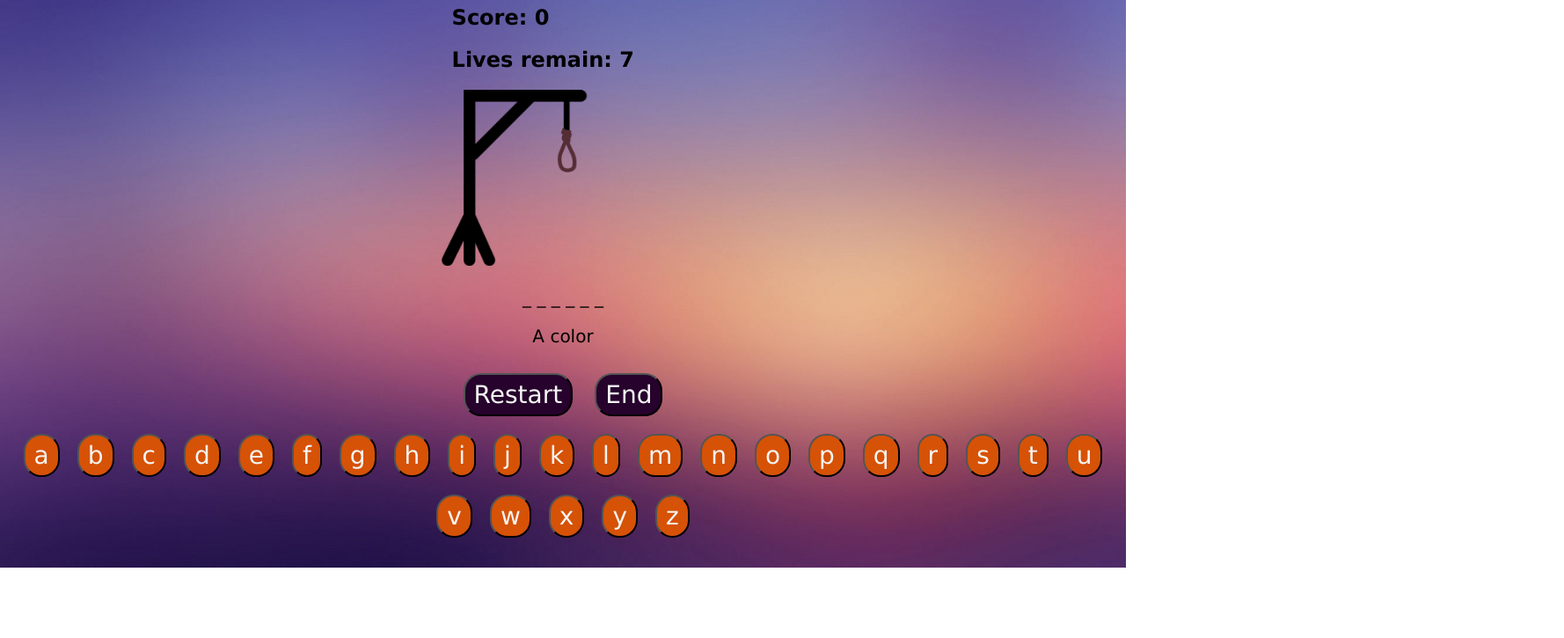
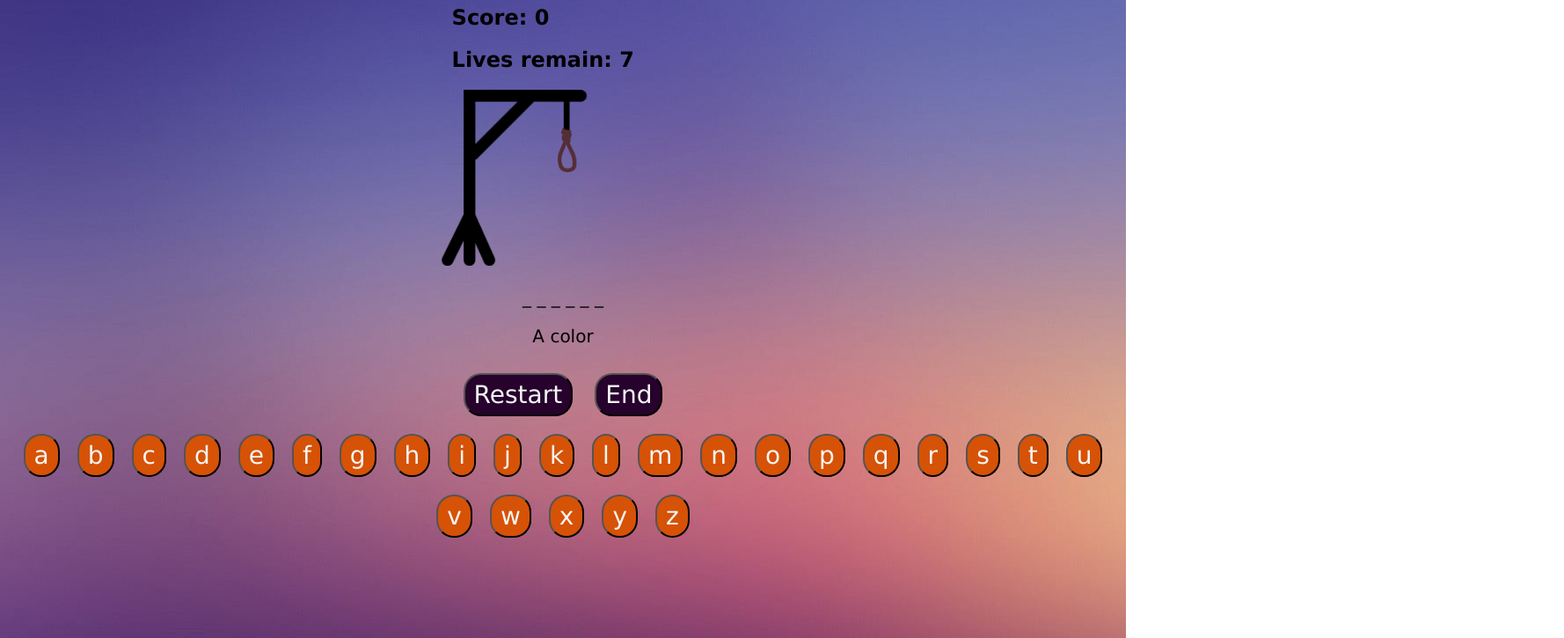
Before and after one commit to Vivianwcao/1537_Hangman, a plain HTML site: page index.html in a window 1280 px wide. Shown: the part 75-800 px from the top of the page at 88% size, 1778 px wide, since content can reach past the window. Drawn offline with Linux system fonts and the light colour scheme.

Commit message:
fixed whitespace issues

```diff
--- a/style.css
+++ b/style.css
@@ -3,16 +3,22 @@
   background-color: lightblue;
   font-family: 'Lucida Sans', sans-serif;
 } */
+
+html {
+
+  height: auto;
+
+}
 body {
   text-align: center;
   background-image: url("images/background.jpg");
-  background-size: cover;
   background-repeat: no-repeat;
   font-family: 'Lucida Sans', sans-serif;
 }
+
 #data {
-  left:40%;
-
+  margin: auto;
+  width: 20%
 }
 #guess {
   font-size: 20px;
```
